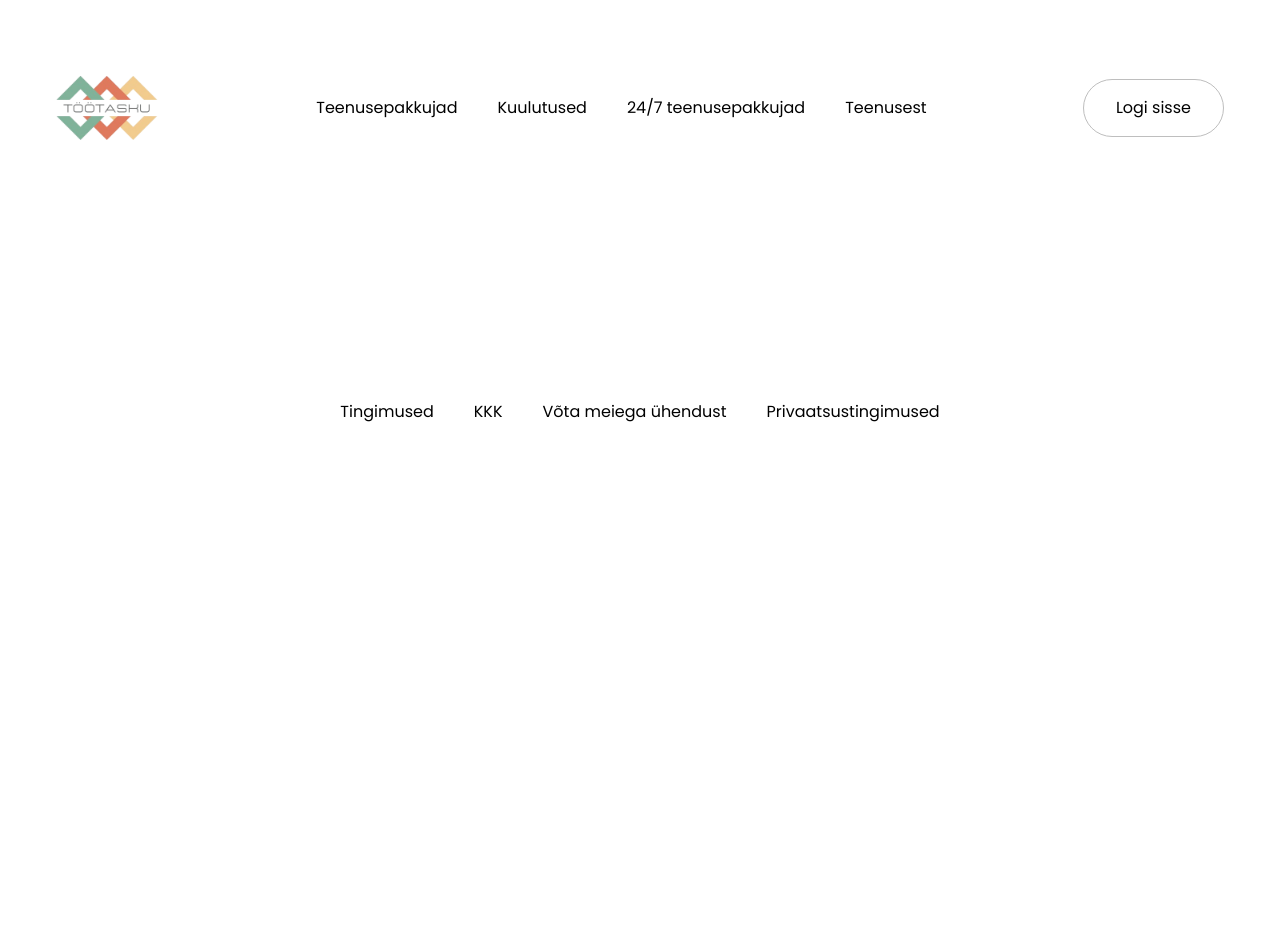
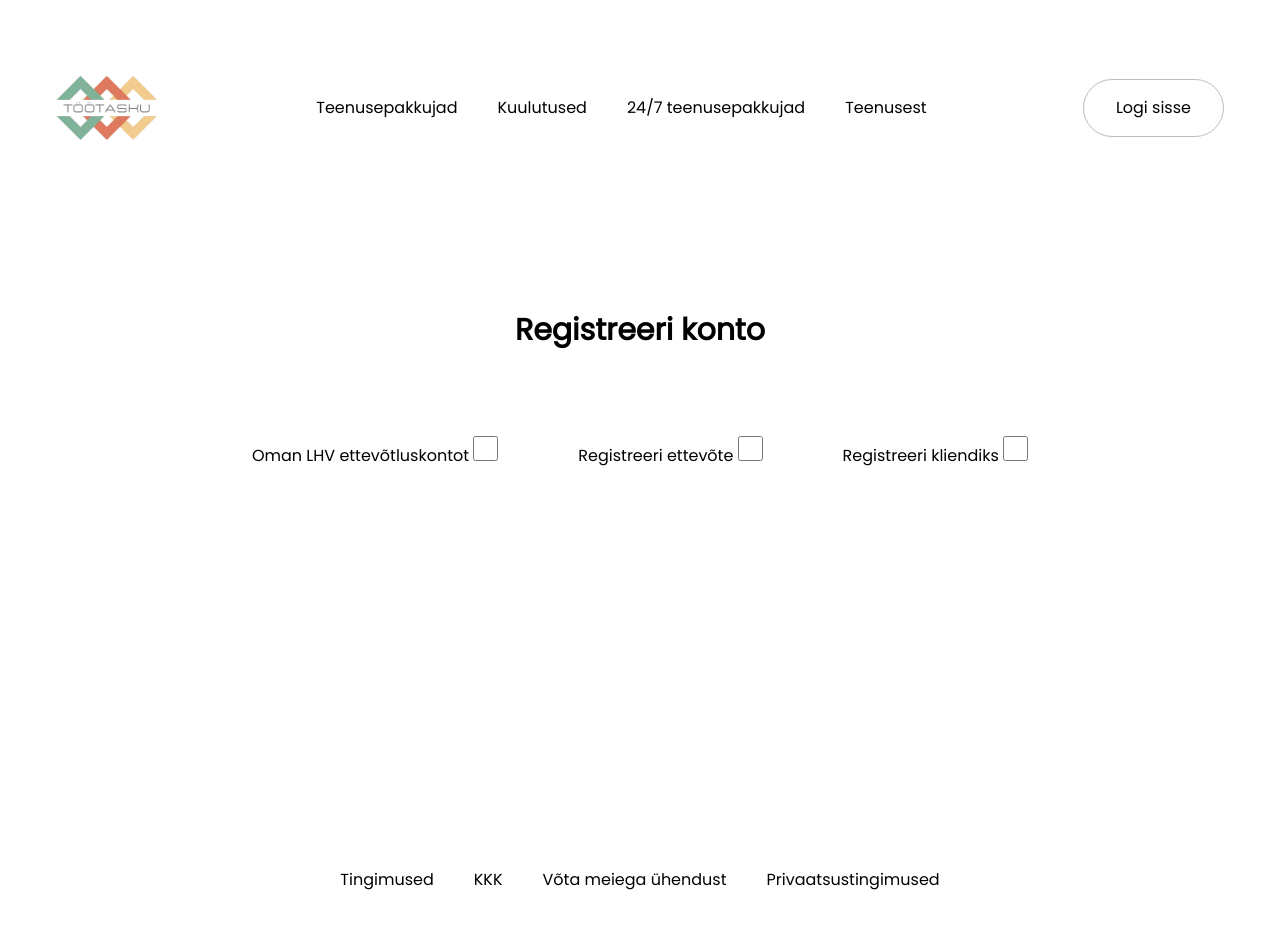
Before and after one commit to Maarma/tootasku, a Next.js app: page /regamine in a window 1280 px wide. Shown: the top 928 px of the page. Before the commit the page ends 800 px from the top, so only its background shows below. Built offline with nearby package versions, Linux system fonts and the light colour scheme.

Commit message:
robins fixes

```diff
--- a/app/components/Register.jsx
+++ b/app/components/Register.jsx
@@ -4,12 +4,13 @@ import Link from "next/link";
 import React from "react";
 import { useEffect } from 'react'
 
-export default function App() {
-    const [option, setOption] = React.useState("era")};
+
 
 const Rergister = () => {
+    const [option, setOption] = React.useState("male");
+
     return (
-        <register className="flex justify-center pb-12">
+        <div className="flex justify-center pb-12">
             <div>
                 <h1 className="flex font-bold text-3xl py-2 justify-center">Registreeri konto</h1>
                 <div className="flex items-center justify-center gap-12 flex-col py-16">
@@ -29,6 +30,8 @@ const Rergister = () => {
                     </div>
                 </div>
             </div>
-        </register>
+        </div>
      );
 };
+
+export default Rergister;
```
